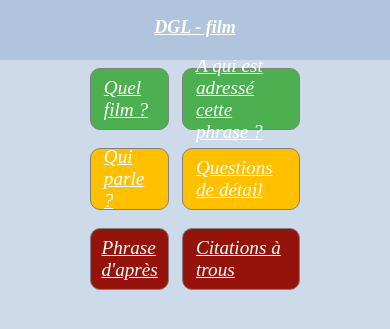
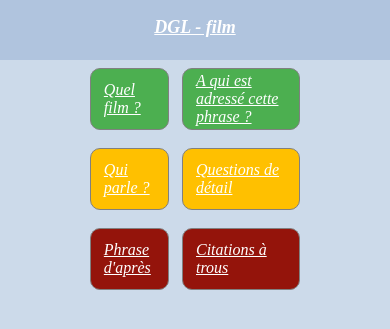
Before and after one commit to GodefroyL/questionnaire-film, a Jekyll site: the page built from html/categorie_type.html, in a window 390 px wide and 900 px high. Shown: the top 329 px of the window. Built offline with Jekyll 4.4.1, drawn with Linux system fonts in a browser that asks for light colours.

Commit message:
modif categorie type

```diff
--- a/static/css/categorie_type.css
+++ b/static/css/categorie_type.css
@@ -33,6 +33,9 @@
 }
 
 @media (max-width: 550px) {
+    .lien_categorie {
+        font-size: 1rem;
+    }
     .lien_categorie[style="width: 20%;"] {
         width: 35% !important;
     }
```
